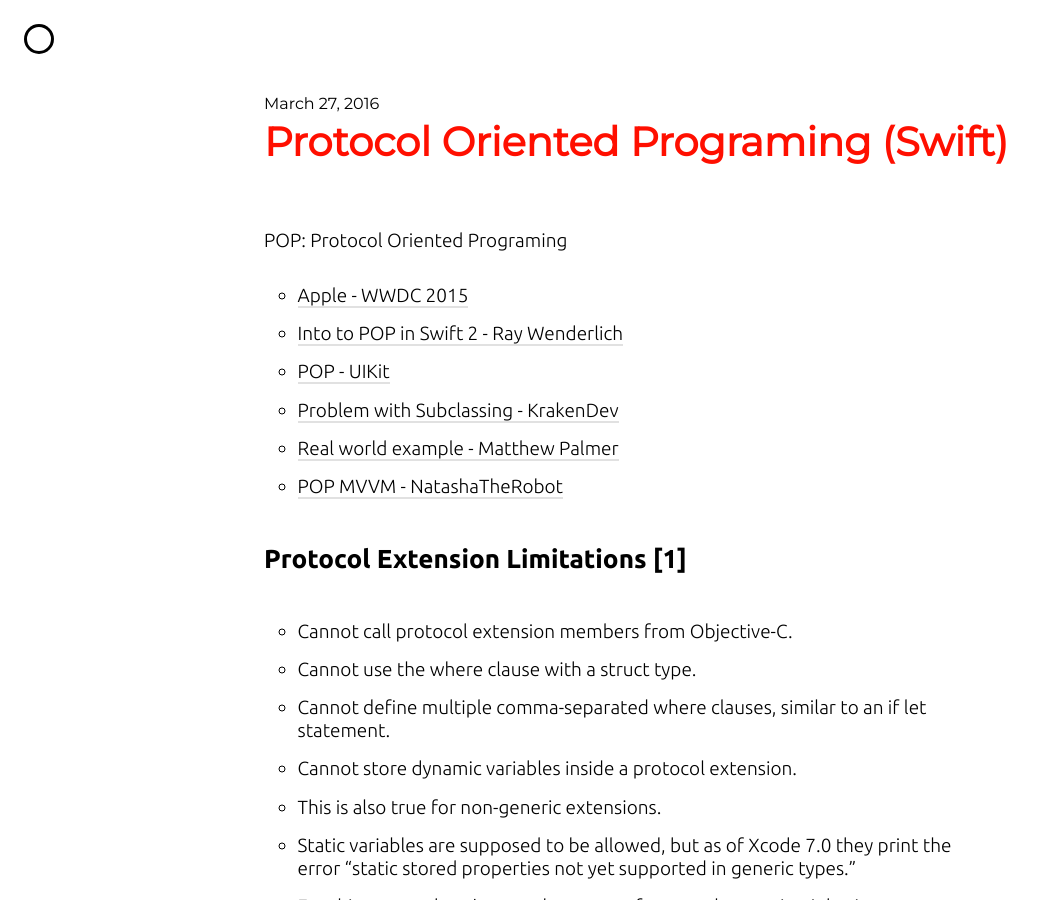
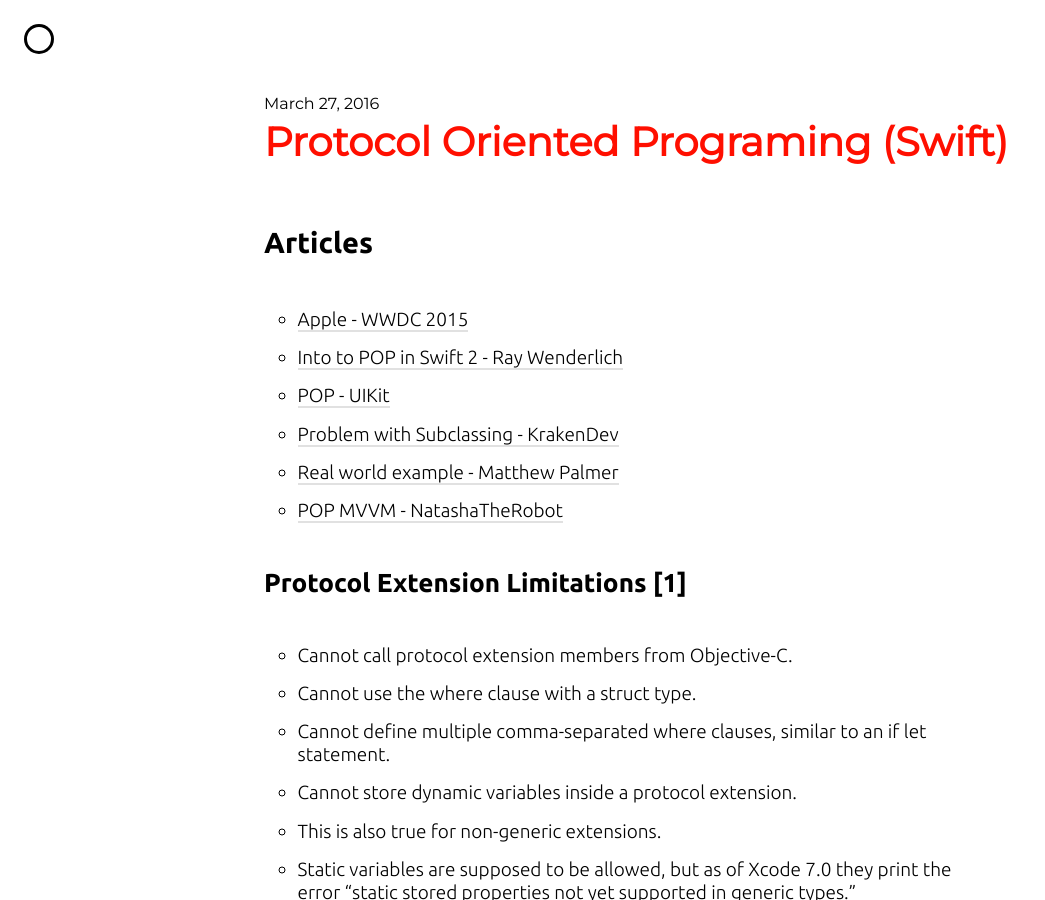
Before and after one commit to tarangpatel/whatilove, a Jekyll site: the page built from _posts/2016-03-27-protocol-programming.markdown, in a window 1280 px wide and 900 px high. Shown: the whole window, without its empty margins (0-1045 px from the left). Built offline with Jekyll 4.4.1, drawn with Linux system fonts in a browser that asks for light colours; nearby versions of some CDN libraries; comment, search, counter and statistics services are not loaded.

Commit message:
Update 2016-03-27-protocol-programming.markdown

```diff
--- a/_posts/2016-03-27-protocol-programming.markdown
+++ b/_posts/2016-03-27-protocol-programming.markdown
@@ -2,7 +2,7 @@
 title: Protocol Oriented Programing (Swift)
 ---
 
-POP: Protocol Oriented Programing
+### Articles
 
 * [Apple - WWDC 2015](https://developer.apple.com/videos/play/wwdc2015/408/)
 * [Into to POP in Swift 2 - Ray Wenderlich](https://www.raywenderlich.com/109156/introducing-protocol-oriented-programming-in-swift-2)
```
